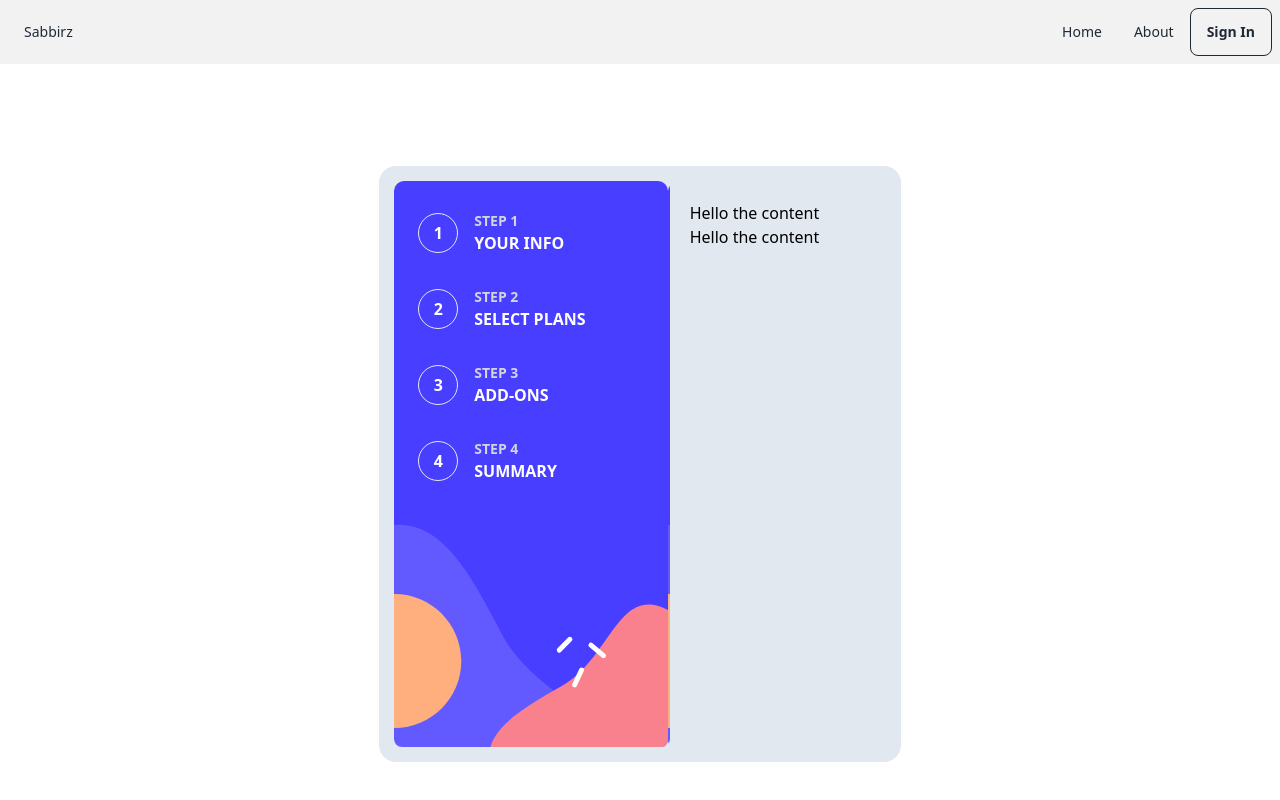
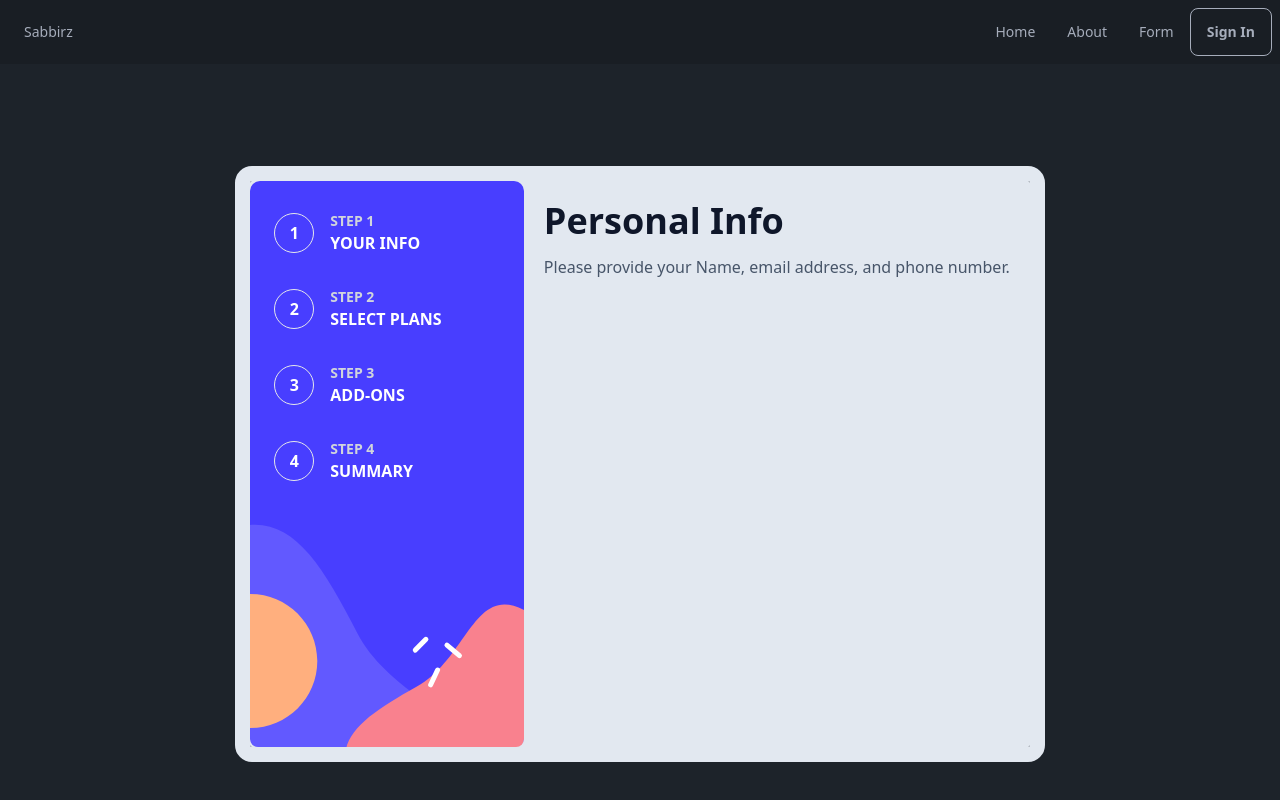
Before and after one commit to sabbirkuasha/vueBasic, a Vue app: page /multi in a window 1280 px wide. Shown: the top 800 px of the page. Built offline with nearby package versions, Linux system fonts and the light colour scheme.

Commit message:
work in progress form

```diff
--- a/index.html
+++ b/index.html
@@ -1,9 +1,9 @@
-<!DOCTYPE html>
-<html lang="en">
+<!doctype html>
+<html lang="en" data-theme="dark">
   <head>
-    <meta charset="UTF-8">
-    <link rel="icon" href="/favicon.ico">
-    <meta name="viewport" content="width=device-width, initial-scale=1.0">
+    <meta charset="UTF-8" />
+    <link rel="icon" href="/favicon.ico" />
+    <meta name="viewport" content="width=device-width, initial-scale=1.0" />
     <title>Vite App</title>
   </head>
   <body>
--- a/src/components/MultiStepForms/MultiStep.vue
+++ b/src/components/MultiStepForms/MultiStep.vue
@@ -4,9 +4,9 @@
             class="outline outline-slate-200 outline-[15px] flex rounded-sm overflow-hidden bg-slate-200">
             <StepsCounter :steps="steps" />
 
-            <div id="steps-form-details" class="border-none p-5 w-1/2">
-                <h1 class="text-black">Hello the content </h1>
-                <h1 class="text-black">Hello the content </h1>
+            <div id="steps-form-details" class="border-none p-5">
+                <PersonalInfo />
+
             </div>
         </div>
 
@@ -14,7 +14,9 @@
 </template>
 
 <script setup>
+import PersonalInfo from './PersonalInfo.vue'
 import StepsCounter from './StepsCounter.vue'
+
 
 const steps = ([
     {
--- /dev/null
+++ b/src/components/MultiStepForms/PersonalInfo.vue
@@ -0,0 +1,9 @@
+<template>
+    <div class="prose prose-h1:text-slate-900 prose-h1:mb-0 prose-p:mt-3 prose-p:text-slate-600  w-full ">
+        <h1 class="">Personal Info</h1>
+        <p class="">Please provide your Name, email address, and phone number.</p>
+    </div>
+</template>
+
+<script setup>
+</script>
--- a/src/components/MultiStepForms/StepsCounter.vue
+++ b/src/components/MultiStepForms/StepsCounter.vue
@@ -1,6 +1,6 @@
 <template>
     <div id="steps"
-        class="rounded-lg bg-[url('@/assets/images/bg-sidebar-desktop.svg')] w-[322px] h-[566px] border-none overflow-hidden">
+        class="rounded-lg bg-[url('@/assets/images/bg-sidebar-desktop.svg')] h-[566px] border-none aspect-[4.35/9] overflow-hidden">
         <div id="dot" class=" text-white py-6 px-4">
             <ol class="flex flex-col gap-5 ">
                 <li v-for="step in steps" :key="step.id" class="flex flex-row gap-2 items-center font-semibold w-52">
--- a/src/components/NavBar/MainNav.vue
+++ b/src/components/NavBar/MainNav.vue
@@ -17,7 +17,11 @@ export default {
         item2: {
           name: 'About',
           url: '/about'
-        }
+        },
+        item3: {
+          name: 'Form',
+          url: '/multi'
+        },
       },
       menuItemsArray: ['Home', 'About']
     }
```
Also changed, not shown: 1 other file (tests, documents, lock files or other folders).
